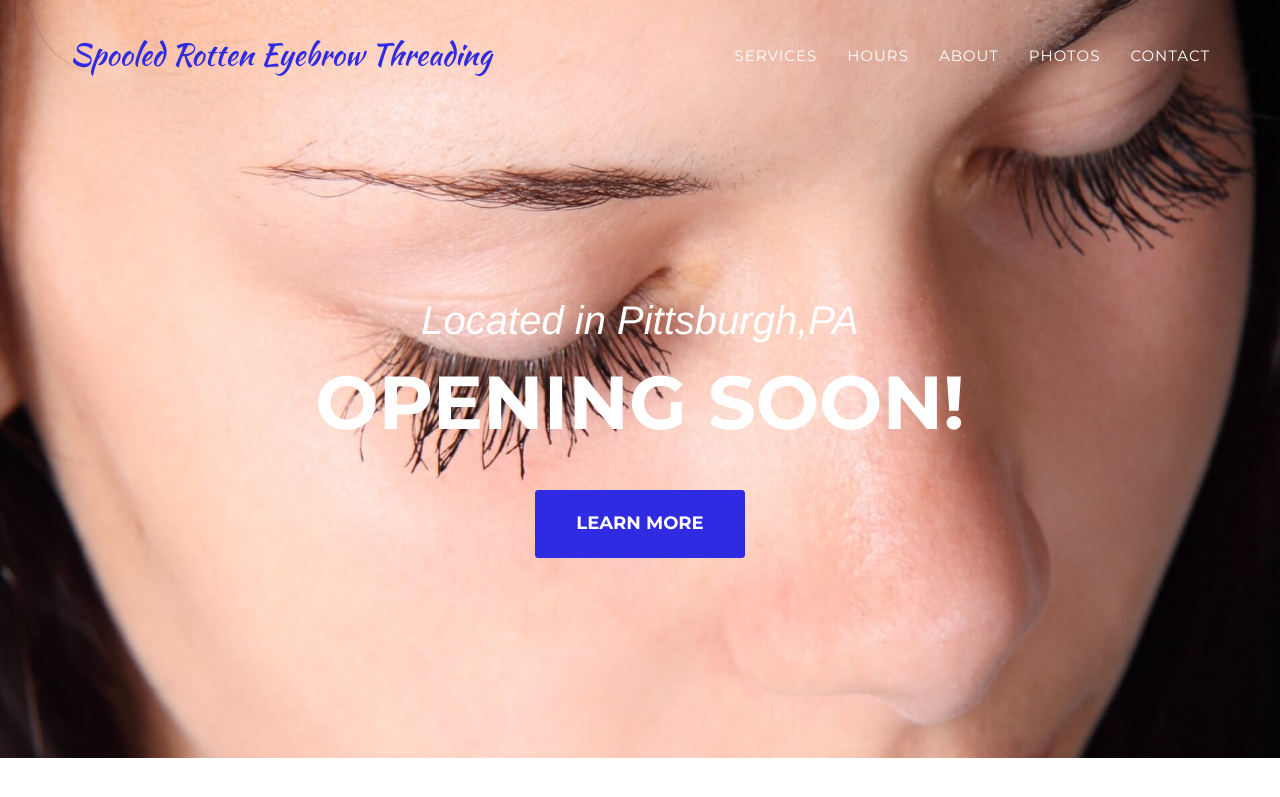
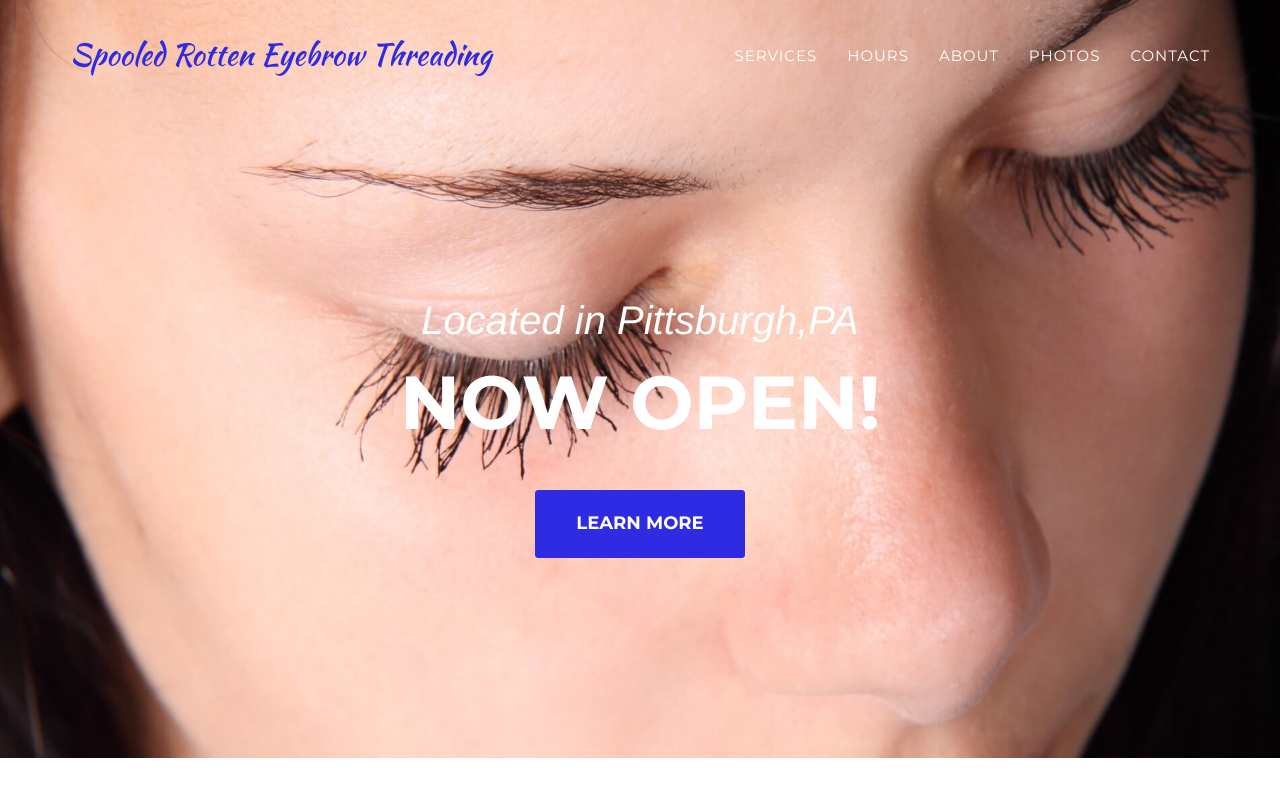
Before and after one commit to spooledrotten/spooledrotten.github.io, a Jekyll site: the page built from index.html, in a window 1280 px wide and 900 px high. Shown: the top 797 px of the window. Built offline with Jekyll 4.4.1, drawn with Linux system fonts in a browser that asks for light colours; some web fonts are replaced.

Commit message:
77th commit

```diff
--- a/_includes/header.html
+++ b/_includes/header.html
@@ -45,7 +45,7 @@
         <div class="container">
             <div class="intro-text">
                 <div class="intro-lead-in">Located in Pittsburgh,PA</div>
-                <div class="intro-heading">Opening Soon!</div>
+                <div class="intro-heading">Now Open! </div>
                 <a href="#services" class="page-scroll btn btn-xl">Learn More</a>
             </div>
         </div>
```
